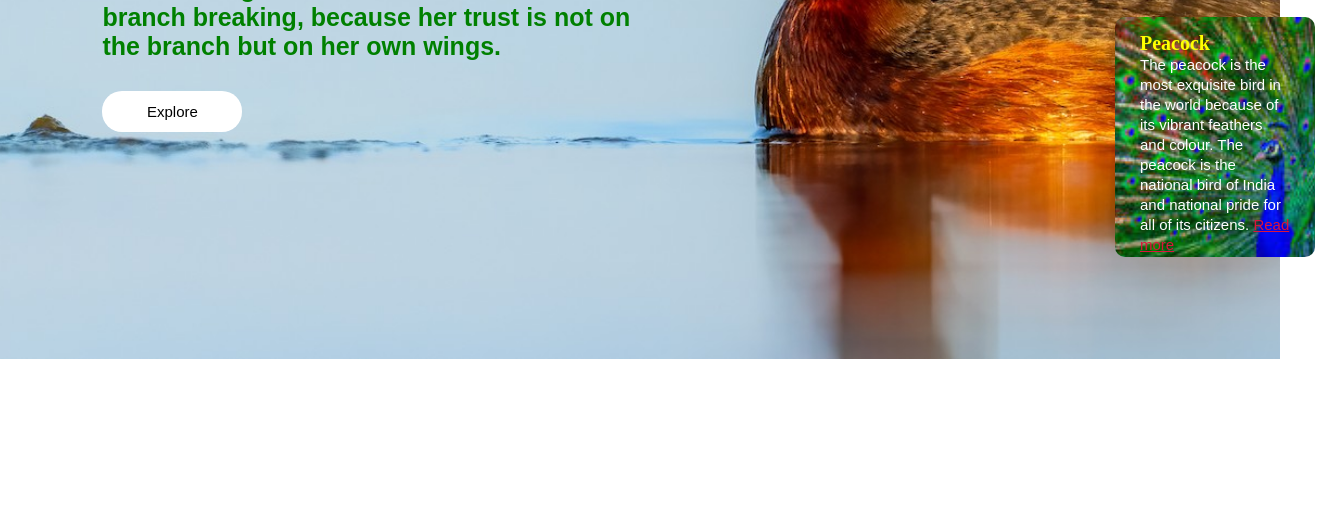
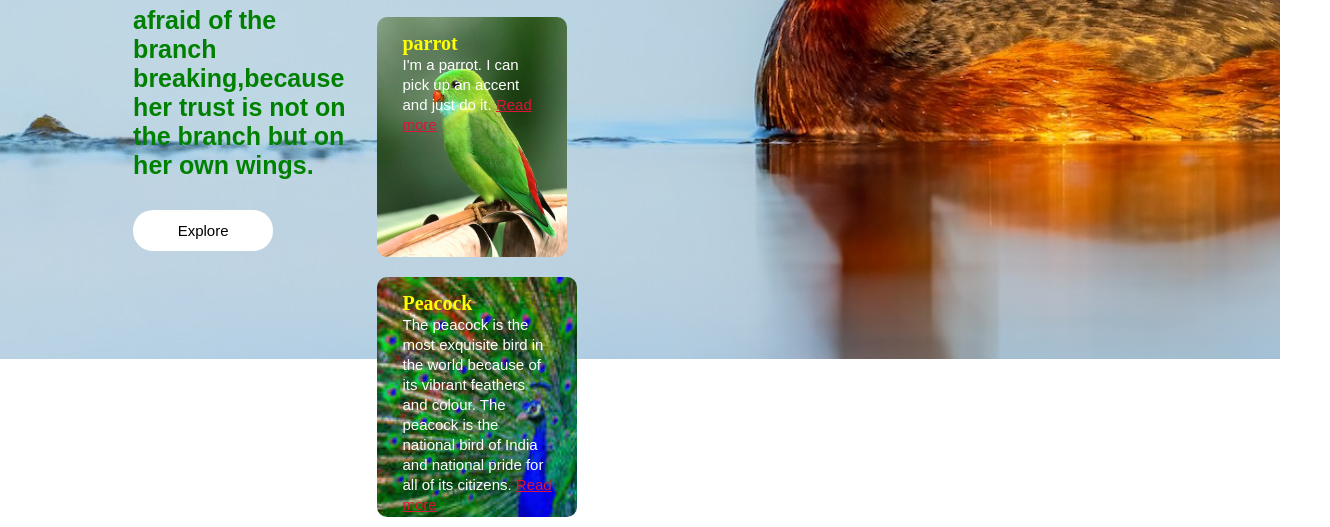
Before and after one commit to sowndharyasubraj/cssTask, a plain HTML site: page index.html in a window 1280 px wide. Shown: the part 441-968 px from the top of the page, 1330 px wide, since content can reach past the window. Before the commit the page ends 800 px from the top, so only its background shows below. Drawn offline with Linux system fonts and the light colour scheme.

Commit message:
files are updated

```diff
--- a/index.html
+++ b/index.html
@@ -24,8 +24,7 @@
         <div class="row">
             <div class="col">
                 <h1>Birds Lover</h1>
-                <h2>A bird sitting on a tree is never afraid of the branch breaking,
-                because her trust is not on the branch but on her own wings.</h2>
+                <h2>A bird sitting on a tree is never afraid of the branch breaking,because her trust is not on the branch but on her own wings.</h2>
                 <button type="button">Explore</button>
             </div>
             <div class="col">
@@ -36,7 +35,7 @@
                         <a href="https://www.britannica.com/animal/turtledove">Read more</a>
                     </p>
                 </div>
-
+                <div class="col">
                     <div class="card2">
                         <h5>Sparrow</h5>
                         <p>
@@ -45,6 +44,8 @@
                             <a href="https://www.vedantu.com/english/essay-on-sparrow">Read more</a>
                         </p>
                     </div>
+                    </div>
+
                     <div class="row">
                         <div class="col">
                             <div class="card3">
@@ -54,6 +55,7 @@
                                     <a href="https://www.britannica.com/animal/parrot">Read more</a>
                                 </p>
                             </div>
+
                                 <div class="card4">
                                     <h5>Peacock</h5>
                                     <p>
@@ -68,5 +70,6 @@
                 </div>
             </div>
 
+
 </body>
 </html>
--- a/style.css
+++ b/style.css
@@ -10,8 +10,8 @@
     background-size:cover;
     background-position:center;
     background-attachment:fixed;
-    padding-left:8%;
-    padding-right:8%;
+    padding-left:6%;
+    padding-right:6%;
     box-sizing:border-box;
 }.navbar{
      height:12%;
@@ -31,7 +31,7 @@
 nav {
     flex: 1;
     text-align: right;
-    transition: transform 0.5s;
+
 }
 nav ul li{
     list-style:none;
@@ -42,13 +42,17 @@ nav ul li{
         text-decoration: none;
         color: white;
         font-size: 18px;
-        text-decoration:underline overline #bf9;
+
     }
 
 .row{
     display:flex;
+    width:100px;
     height:88%;
     align-items:center;
+    padding-right:5%;
+    padding-left:5%;
+
 }
 .col{
     flex-basis:50%;
@@ -119,6 +123,7 @@ button{
     box-sizing: border-box;
     cursor: pointer;
     margin: 10px 15px;
+
     background-image: url(parrot.jpeg);
     background-position: center;
     background-size: cover;
```
Lines whose indentation alone changed are shown as unchanged.
